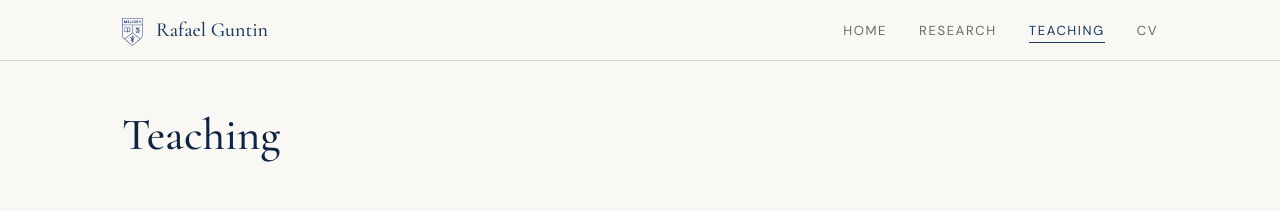
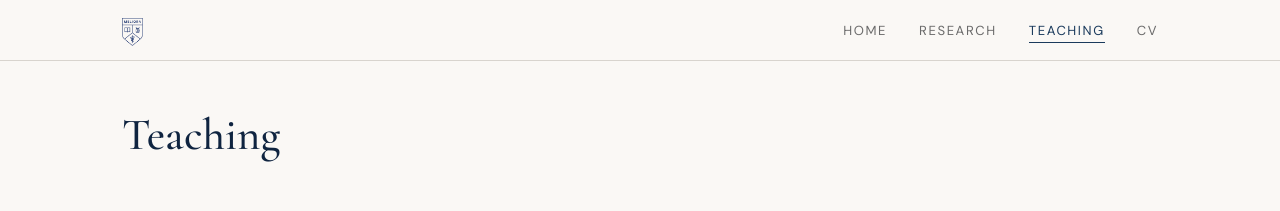
Before and after one commit to rafaguntin/rafaguntin.github.io, a Jekyll site: the page built from teaching/index.html, in a window 1280 px wide. Shown: the top 211 px of the page. Built offline with Jekyll 4.4.1, drawn with Linux system fonts in a browser that asks for light colours.

Commit message:
Update index.html

```diff
--- a/teaching/index.html
+++ b/teaching/index.html
@@ -5,9 +5,12 @@
 <!DOCTYPE html>
 <html lang="en">
 <head>
+
+  <link rel="icon" type="image/png" href="/images/logo_short.png">
+
   <meta charset="UTF-8">
   <meta name="viewport" content="width=device-width, initial-scale=1.0">
-  <title>Teaching — Rafael Guntin</title>
+  <title>Rafael Guntin — Teaching</title>
   <meta name="description" content="Teaching by Rafael Guntin at the University of Rochester. Courses in International Economics, Macroeconomics, and more.">
   <link rel="preconnect" href="https://fonts.googleapis.com">
   <link rel="preconnect" href="https://fonts.gstatic.com" crossorigin>
@@ -96,7 +99,6 @@
 
       <a href="/" class="nav-name">
   <img src="/images/logo_short.png" alt="University of Rochester" class="nav-logo">
-  Rafael Guntin
 </a>
 
       <ul class="nav-links">
```
